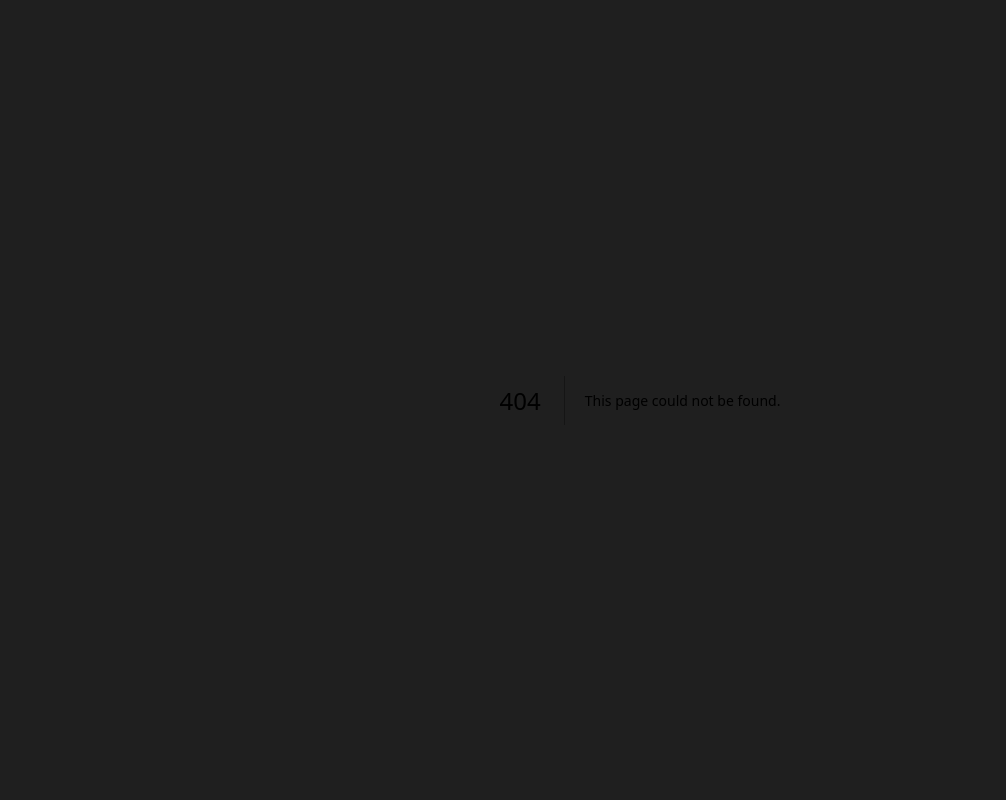
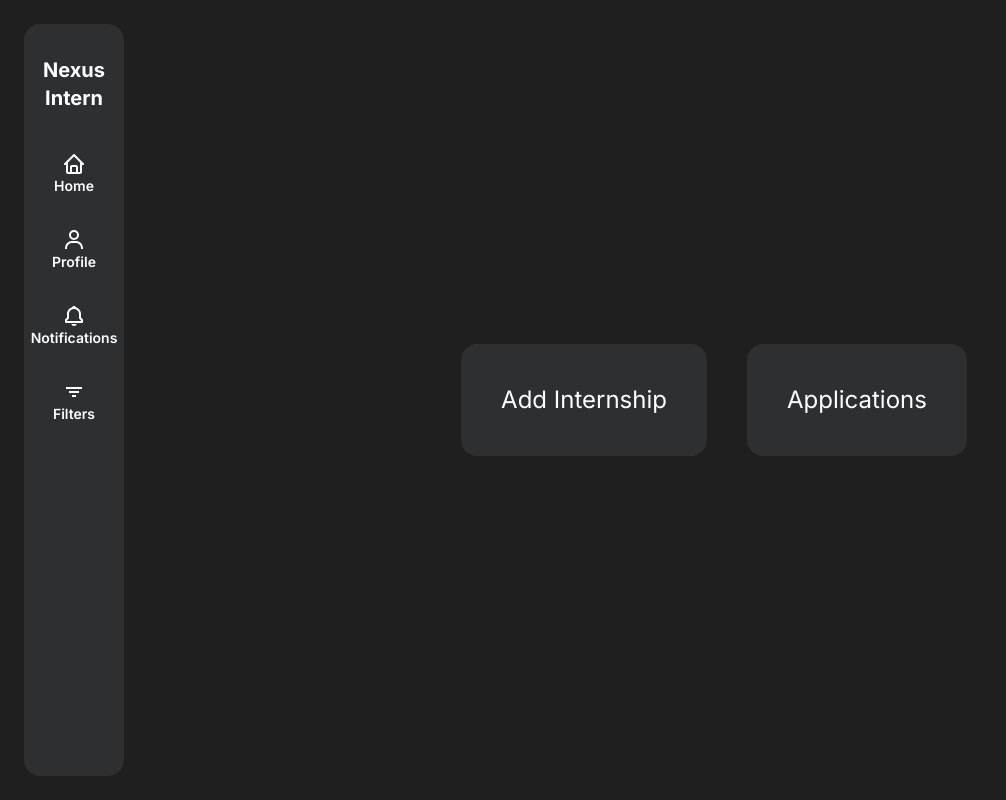
Before and after one commit to pankajrampawar/Nexus-Intern, a Next.js app in the folder client/: page /company in a window 1280 px wide. Before the commit this address had no page. Shown: the whole page, without its empty margins (0-1006 px from the left). Built offline with nearby package versions, Linux system fonts and the light colour scheme.

Commit message:
added controller to get user info

```diff
--- a/client/app/action.js
+++ b/client/app/action.js
@@ -65,3 +65,11 @@ export const getInternship = async (id) => {
     alert(error)
   }
 }
+
+export const fetchTheUsers = async(id) => {
+  try {
+    const response = await axios.post()
+  } catch (error) {
+    throw new Error(error);
+  }
+}
--- /dev/null
+++ b/client/app/company/addInternship/page.js
@@ -0,0 +1,8 @@
+
+export default function AddInternship() {
+    return (
+        <div>
+            here goes the form
+        </div>
+    )
+}
--- /dev/null
+++ b/client/app/company/applications/page.js
@@ -0,0 +1,25 @@
+'use client';
+
+import { useState, useEffect } from 'react';
+
+
+export default function Applications() {
+
+    const [students, setStudens] = useState('');
+
+    useEffect(()=>{
+        const getAllAppliedUsers = async ()=>{
+            const companyId = " "
+            const allAppliedUsers = await fetchTheUsers(companyId);
+            setStudens(allAppliedUsers);
+        }
+
+        getAllAppliedUsers();
+    }, [])
+
+    return(
+        <div>
+            Applications page
+        </div>
+    )
+}
--- a/client/app/company/layout.js
+++ b/client/app/company/layout.js
@@ -1,11 +1,17 @@
-import Sidebar from '@/app/company/ui'
+import Sidebar from "../ui/sidebar"
 
 
 export default function CompanyLayout({ children }) {
     return (
-        <main>
-            <section>
-                <Navbar/>
+        <main className='h-screen bg-surface-color overflow-hidden flex flex-row'>
+            <nav className="h-full p-6 overflow-y-auto">
+                <div className="h-full">
+                    <Sidebar/>
+                </div>
+            </nav>
+
+            <section className="flex mx-auto my-auto">
+                {children}
             </section>
         </main>
     )
--- /dev/null
+++ b/client/app/company/page.js
@@ -0,0 +1,32 @@
+'use client'
+
+import { useRouter } from "next/navigation";
+
+export default function Home() {
+
+    const router = useRouter();
+
+    const addInternships = () => {
+        router.push('/company/addInternship');
+    };
+
+    const handleApplications = () => {
+        router.push('/company/applications');
+    }
+
+    return (
+        <main className="flex ml-auto p-4 text-white gap-10 text-2xl">
+            <div className="bg-primary p-10 flex justify-center items-center rounded-2xl cursor-pointer"
+                onClick={ addInternships}
+            >
+                Add Internship
+            </div>
+
+            <div className="bg-primary p-10 flex justify-center items-center rounded-2xl cursor-pointer"
+                onClick = { handleApplications}
+            >
+                Applications
+            </div>
+        </main>
+    )
+}
--- /dev/null
+++ b/client/app/company/ui/sidebar.js
@@ -0,0 +1,17 @@
+'use client';
+
+export default function Sidebar() {
+    return (
+        <main>
+            <div>
+                Home
+            </div>
+            <div>
+                Add Internship
+            </div>
+            <div>
+                Details
+            </div>
+        </main>
+    )
+}
--- a/client/app/student/layout.js
+++ b/client/app/student/layout.js
@@ -14,7 +14,7 @@ export default function HomeLayout({ children }) {
                 <MobileMenu/>
             </nav>
 
-            <section className="min-h-full overflow-y-auto flex-grow sm:ml-5">
+            <section className="min-h-full overflow-y-auto flex-grow sm:ml-52">
                 {children}
             </section>
         </main>
```
Also changed, not shown: 1 other file (tests, documents, lock files or other folders).
